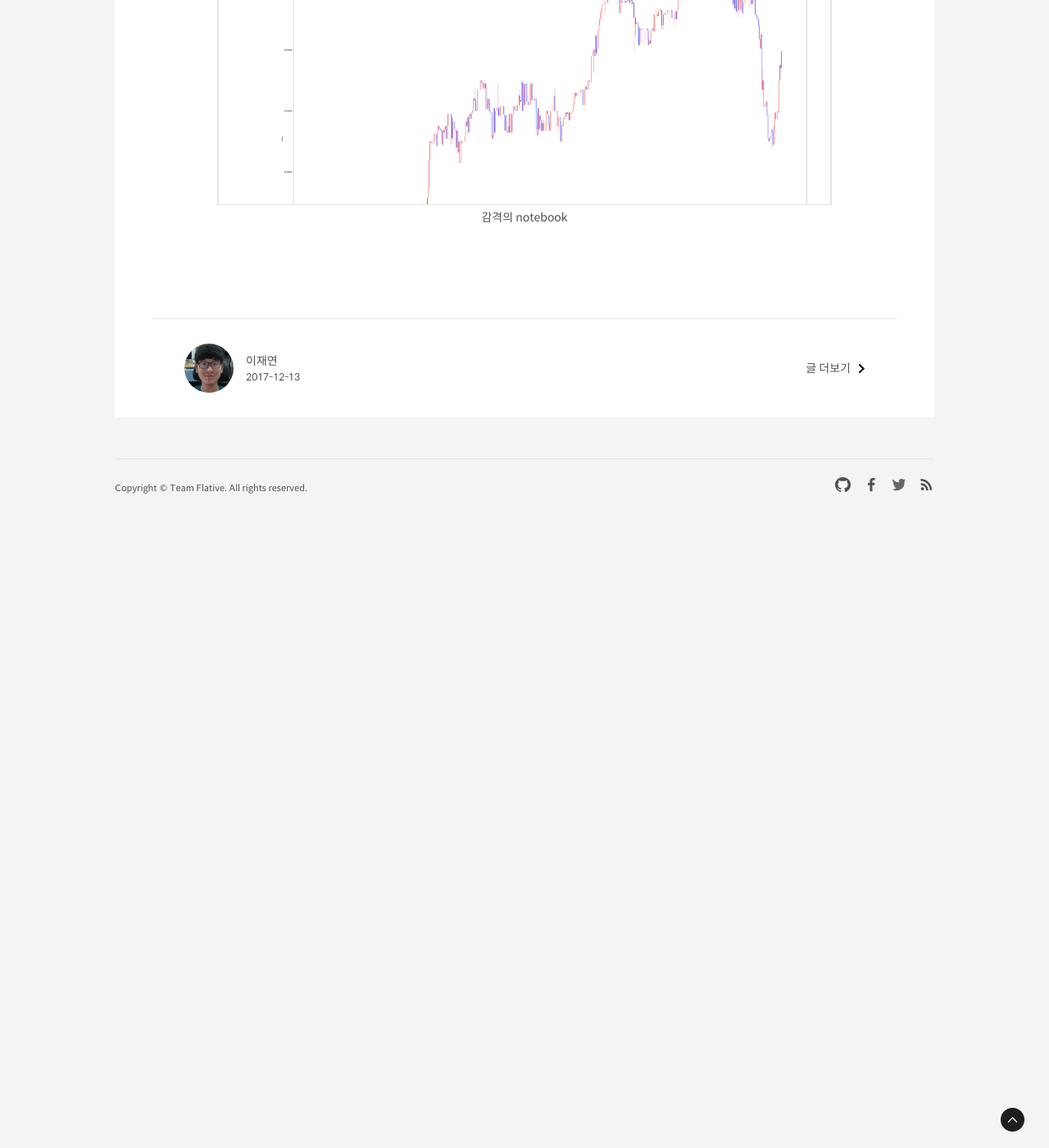
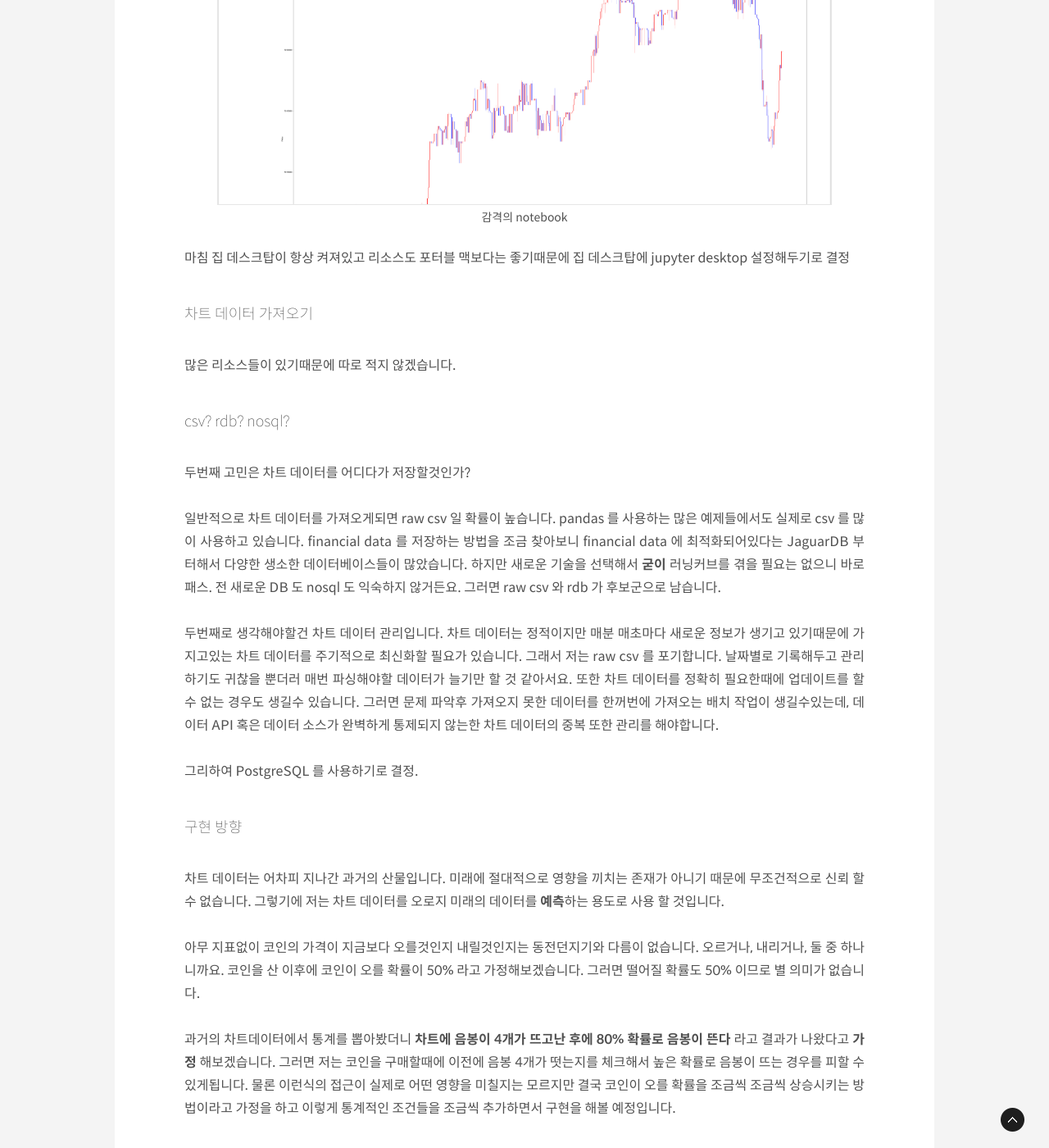
Before and after one commit to Flative/blog, a Jekyll site: the page built from _posts/2017-12-13-제로베이스-파이썬으로-코인-차트-분석하기-part-1.md, in a window 1280 px wide and 1400 px high, scrolled down 1764 px. Shown: the whole window at 82% size. Built offline with Jekyll 4.4.1, drawn with Linux system fonts in a browser that asks for light colours; some web fonts are replaced; comment, search, counter and statistics services are not loaded; before the commit the page ends 2394 px from its top, so only the background shows below that.

Commit message:
구현 방향 기록

```diff
--- a/_posts/2017-12-13-제로베이스-파이썬으로-코인-차트-분석하기-part-1.md
+++ b/_posts/2017-12-13-제로베이스-파이썬으로-코인-차트-분석하기-part-1.md
@@ -27,3 +27,27 @@ jupyter 라면 다들 한번씩을 들어보셨을텐데요. 사실 전 잘 모
 ![코드 예시](/static/images/2017-12-13-제로베이스-파이썬으로-코인-차트-분석하기-part-1/1.png)
 
 ![감격의 notebook](/static/images/2017-12-13-제로베이스-파이썬으로-코인-차트-분석하기-part-1/2.png)
+
+마침 집 데스크탑이 항상 켜져있고 리소스도 포터블 맥보다는 좋기때문에 집 데스크탑에 jupyter desktop 설정해두기로 결정
+
+### 차트 데이터 가져오기
+
+많은 리소스들이 있기때문에 따로 적지 않겠습니다.
+
+### csv? rdb? nosql?
+
+두번째 고민은 차트 데이터를 어디다가 저장할것인가?
+
+일반적으로 차트 데이터를 가져오게되면 raw csv 일 확률이 높습니다. pandas 를 사용하는 많은 예제들에서도 실제로 csv 를 많이 사용하고 있습니다. financial data 를 저장하는 방법을 조금 찾아보니 financial data 에 최적화되어있다는 JaguarDB 부터해서 다양한 생소한 데이터베이스들이 많았습니다. 하지만 새로운 기술을 선택해서 **굳이** 러닝커브를 겪을 필요는 없으니 바로 패스. 전 새로운 DB 도 nosql 도 익숙하지 않거든요. 그러면 raw csv 와 rdb 가 후보군으로 남습니다.
+
+두번째로 생각해야할건 차트 데이터 관리입니다. 차트 데이터는 정적이지만 매분 매초마다 새로운 정보가 생기고 있기때문에 가지고있는 차트 데이터를 주기적으로 최신화할 필요가 있습니다. 그래서 저는 raw csv 를 포기합니다. 날짜별로 기록해두고 관리하기도 귀찮을 뿐더러 매번 파싱해야할 데이터가 늘기만 할 것 같아서요. 또한 차트 데이터를 정확히 필요한때에 업데이트를 할 수 없는 경우도 생길수 있습니다. 그러면 문제 파악후 가져오지 못한 데이터를 한꺼번에 가져오는 배치 작업이 생길수있는데, 데이터 API 혹은 데이터 소스가 완벽하게 통제되지 않는한 차트 데이터의 중복 또한 관리를 해야합니다.
+
+그리하여 PostgreSQL 를 사용하기로 결정.
+
+### 구현 방향
+
+차트 데이터는 어차피 지나간 과거의 산물입니다. 미래에 절대적으로 영향을 끼치는 존재가 아니기 때문에 무조건적으로 신뢰 할 수 없습니다. 그렇기에 저는 차트 데이터를 오로지 미래의 데이터를 **예측**하는 용도로 사용 할 것입니다.
+
+아무 지표없이 코인의 가격이 지금보다 오를것인지 내릴것인지는 동전던지기와 다름이 없습니다. 오르거나, 내리거나, 둘 중 하나니까요. 코인을 산 이후에 코인이 오를 확률이 50% 라고 가정해보겠습니다. 그러면 떨어질 확률도 50% 이므로 별 의미가 없습니다.
+
+과거의 차트데이터에서 통계를 뽑아봤더니 **차트에 음봉이 4개가 뜨고난 후에 80% 확률로 음봉이 뜬다** 라고 결과가 나왔다고 **가정** 해보겠습니다. 그러면 저는 코인을 구매할때에 이전에 음봉 4개가 떳는지를 체크해서 높은 확률로 음봉이 뜨는 경우를 피할 수 있게됩니다. 물론 이런식의 접근이 실제로 어떤 영향을 미칠지는 모르지만 결국 코인이 오를 확률을 조금씩 조금씩 상승시키는 방법이라고 가정을 하고 이렇게 통계적인 조건들을 조금씩 추가하면서 구현을 해볼 예정입니다.
```
